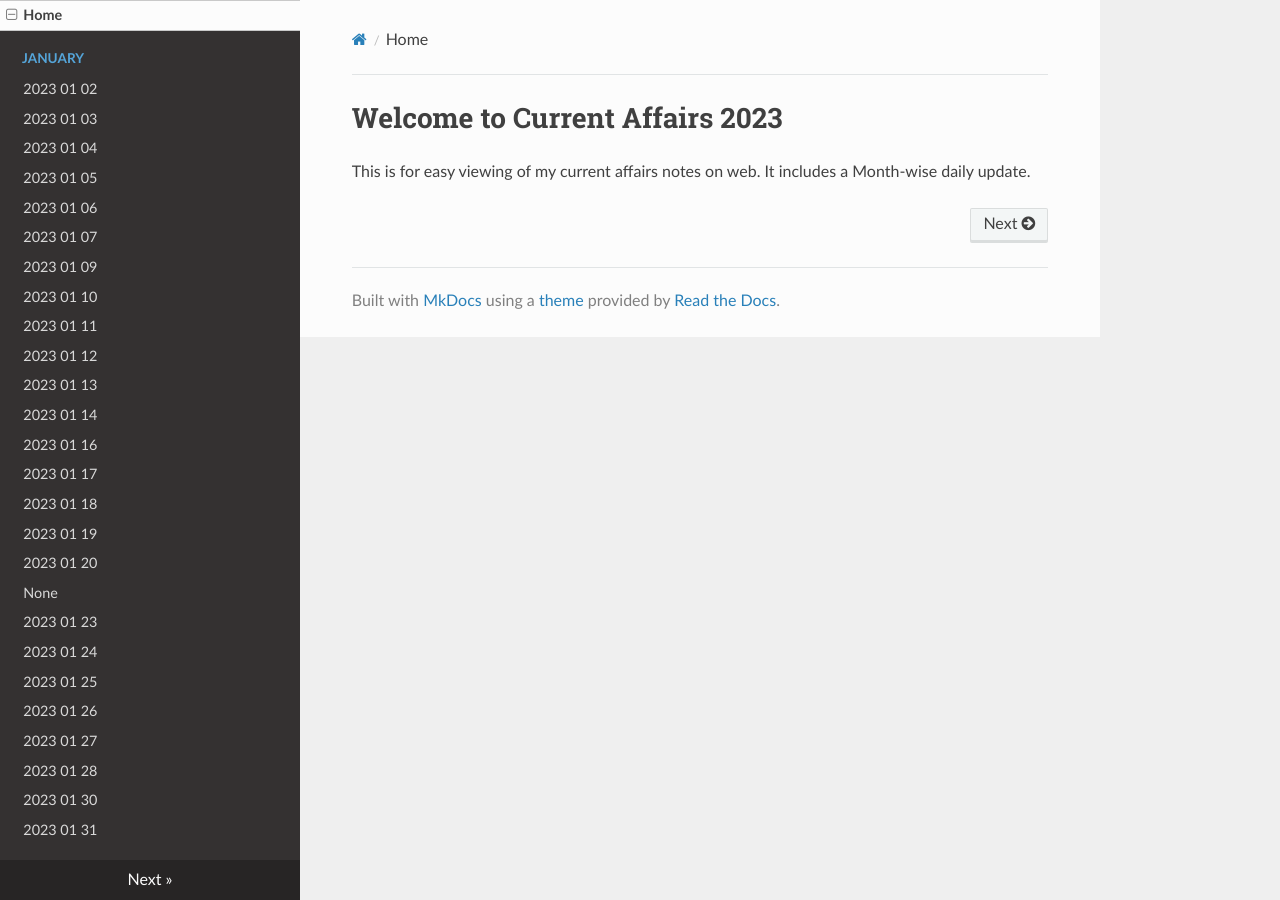
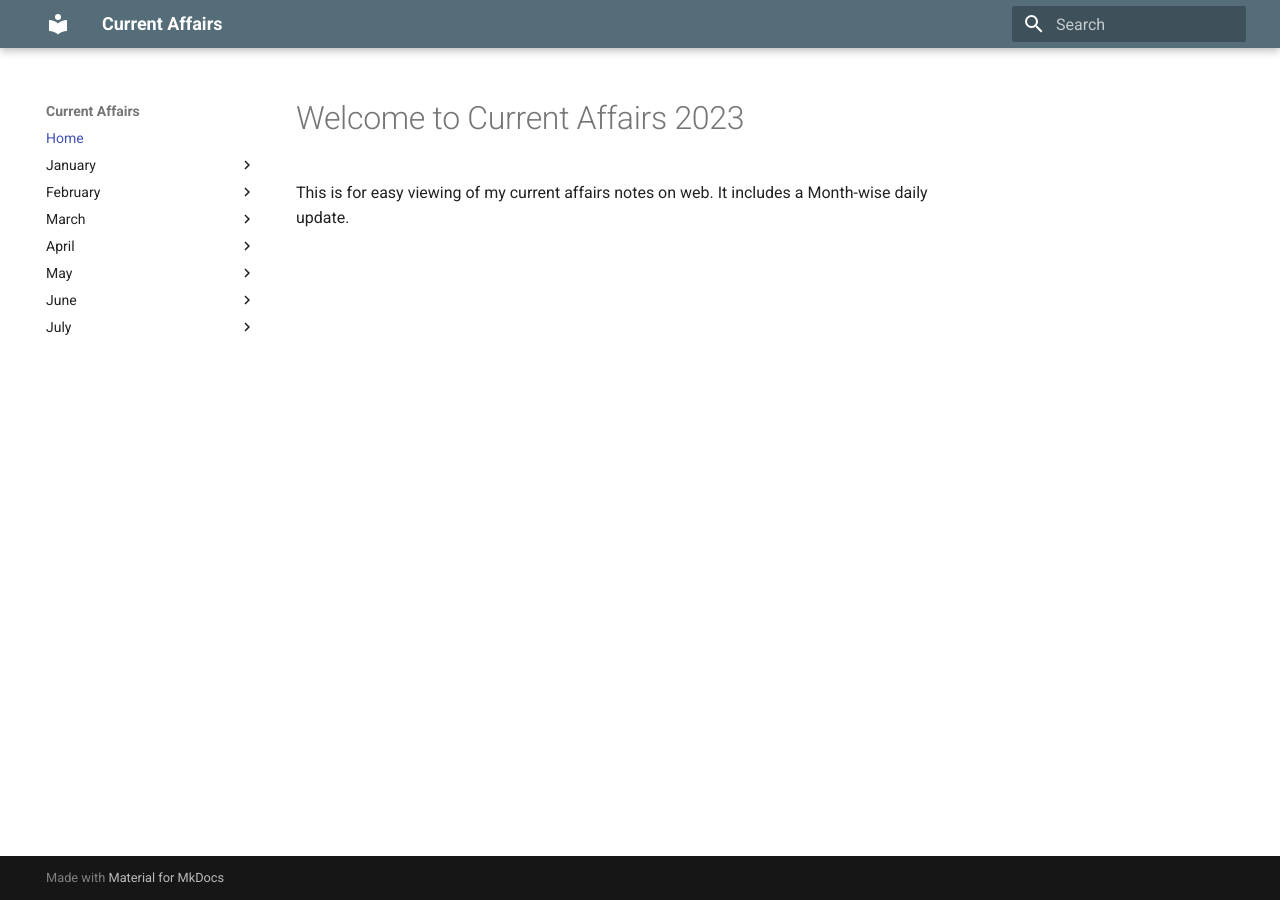
Before and after one commit to prakhar-saxena01/current, an MkDocs documentation site: the page built from docs/index.md, in a window 1280 px wide. Built offline with MkDocs 1.6.1 and Material for MkDocs 9.7.7, drawn with Linux system fonts in a browser that asks for light colours; nearby versions of some CDN libraries.

Commit message:
Update mkdocs.yml

```diff
--- a/mkdocs.yml
+++ b/mkdocs.yml
@@ -187,4 +187,10 @@ nav:
              - July/2023-07-27.md
              - July/2023-07-28.md
              - July/2023-07-29.md
-theme: readthedocs
+theme:
+  name: material
+  features:
+    - navigation.instant
+    - navigation.instant.prefetch
+  palette:
+    primary: blue grey
```
